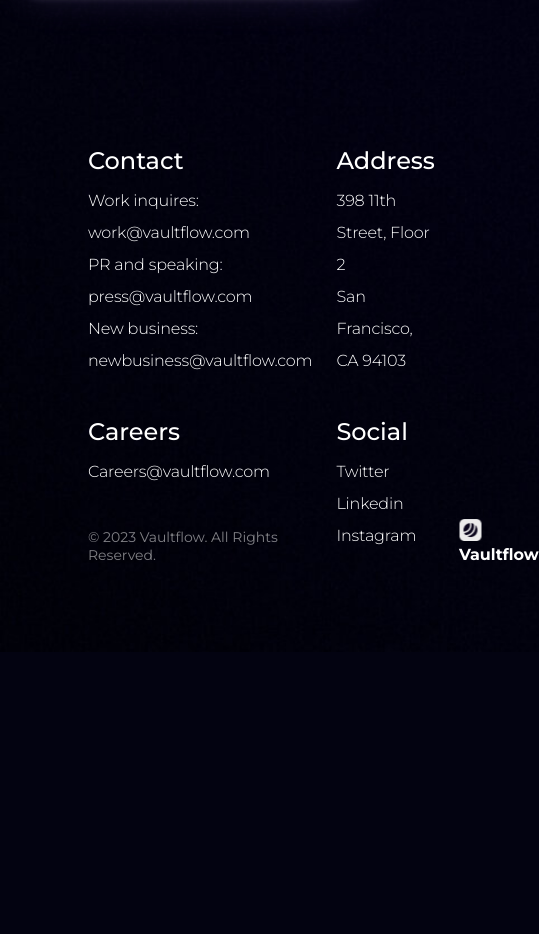
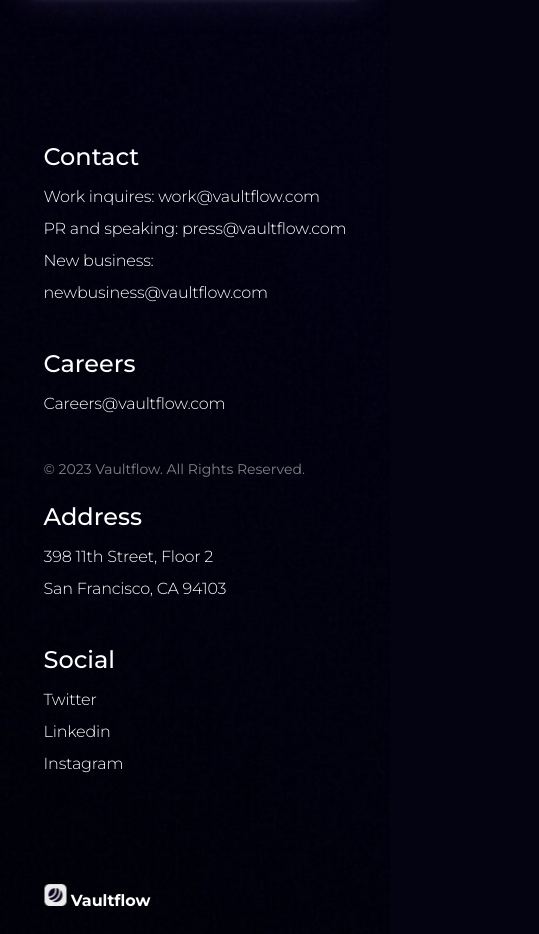
Before and after one commit to diesos/VaultFlow, a React (Vite) app in the folder vaultflow/: page / in a window 390 px wide. Shown: the part 4355-5289 px from the top of the page, 539 px wide, since content can reach past the window. Before the commit the page ends 5007 px from the top, so only its background shows below. Built offline with nearby package versions, Linux system fonts and the light colour scheme.

Commit message:
Refactor Footer component responsive styles

```diff
--- a/vaultflow/src/components/Footer.jsx
+++ b/vaultflow/src/components/Footer.jsx
@@ -7,6 +7,16 @@
   margin: 64px;
   padding: 24px;
   width: 90%;
+
+  @media only screen and (max-width: 750px) {
+    display: flex;
+    flex-direction: column;
+    align-items: flex-start;
+    justify-content: flex-start;
+    align-self: center;
+    padding: 24px;
+    margin: auto;
+  }
 `;
 
 const FooterTitle = styled.p`
```
